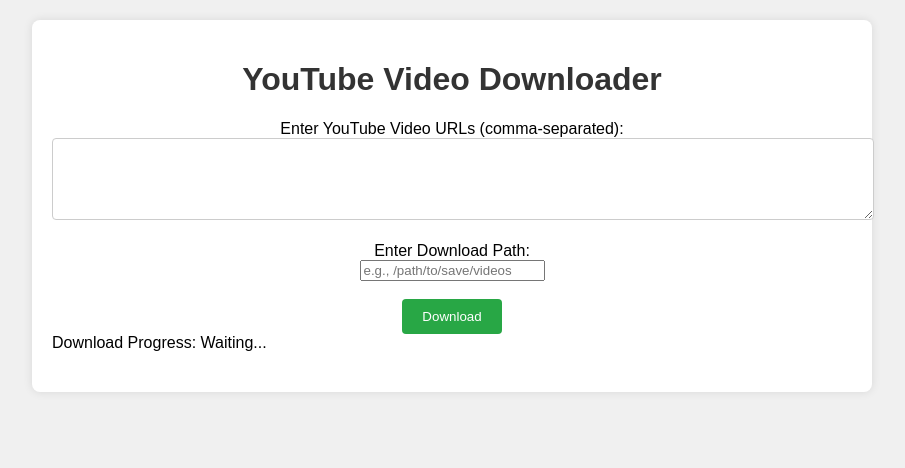
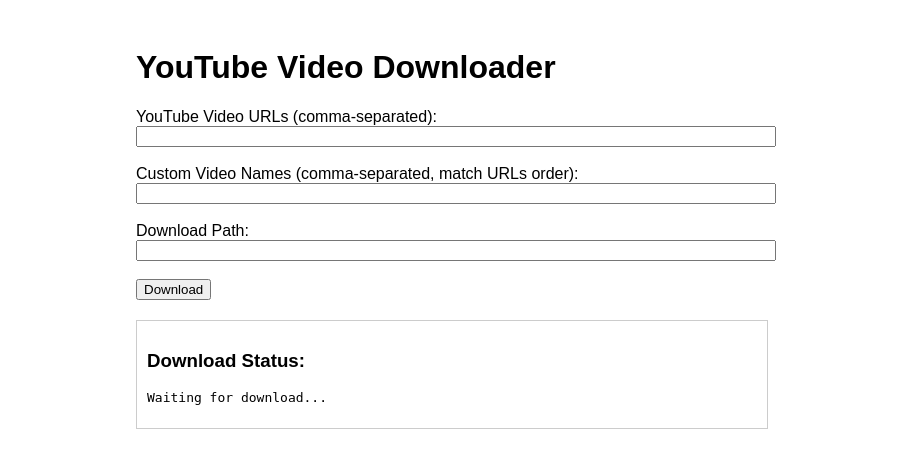
Before and after one commit to sroy1707/yt-download, a Flask app: page / in a window 1280 px wide. Shown: the top 468 px of the page, without its empty margins (188-1093 px from the left). Run offline with Flask 3, Linux system fonts and the light colour scheme; data that the repository does not hold is empty.

Commit message:
yt download update

```diff
--- a/app.py
+++ b/app.py
@@ -5,19 +5,20 @@ import time
 
 app = Flask(__name__)
 
-# A global dictionary to store the download progress and titles
+# A global dictionary to store the download progress and custom titles
 download_progress = {}
 
 def progress_hook(d):
     """Hook function to update download progress."""
     if d['status'] == 'downloading':
         video_id = d['info_dict']['id']
-        video_title = d['info_dict']['title']
+        custom_title = download_progress.get(video_id, {}).get('custom_title', 'Unknown')
         progress = d['_percent_str']
-        # Update the global dictionary with the progress and title
-        download_progress[video_id] = {'title': video_title, 'progress': progress}
+        # Update the global dictionary with the progress
+        download_progress[video_id]['progress'] = progress
+        download_progress[video_id]['title'] = custom_title
 
-def download_video(video_url, download_path):
+def download_video(video_url, custom_name, download_path):
     try:
         # Ensure the download path exists
         if not os.path.exists(download_path):
@@ -25,11 +26,15 @@ def download_video(video_url, download_path):
 
         ydl_opts = {
             'format': 'bestvideo[height<=720]+bestaudio/best',
-            'outtmpl': os.path.join(download_path, '%(title)s.%(ext)s'),  # Save to specified path
+            'outtmpl': os.path.join(download_path, f'{custom_name}.%(ext)s'),  # Save with custom name
             'merge_output_format': 'mp4',
             'progress_hooks': [progress_hook],
         }
         with yt_dlp.YoutubeDL(ydl_opts) as ydl:
+            result = ydl.extract_info(video_url, download=False)
+            video_id = result['id']
+            # Store the custom title in the global dictionary
+            download_progress[video_id] = {'custom_title': custom_name, 'progress': '0%'}
             ydl.download([video_url])
         return "Download successful!"
     except Exception as e:
@@ -38,18 +43,19 @@ def download_video(video_url, download_path):
 @app.route('/', methods=['GET', 'POST'])
 def index():
     if request.method == 'POST':
-        video_urls = request.form['video_urls']
+        video_urls = [url.strip() for url in request.form['video_urls'].split(',') if url.strip()]
+        custom_names = [name.strip() for name in request.form['custom_names'].split(',') if name.strip()]
         download_path = request.form['download_path'].strip()
         messages = []
 
         if not download_path:
             messages.append("Please provide a valid download path.")
+        elif len(video_urls) != len(custom_names):
+            messages.append("The number of URLs and custom names must be the same.")
         else:
-            for url in video_urls.split(','):
-                url = url.strip()
-                if url:
-                    result = download_video(url, download_path)
-                    messages.append(f"{url}: {result}")
+            for url, custom_name in zip(video_urls, custom_names):
+                result = download_video(url, custom_name, download_path)
+                messages.append(f"{custom_name}: {result}")
 
         return render_template('index.html', messages=messages)
     return render_template('index.html')
@@ -62,7 +68,7 @@ def progress():
             if download_progress:
                 # Stream the progress as JSON string
                 for video_id, data in download_progress.items():
-                    title = data['title']
+                    title = data['custom_title']
                     progress = data['progress']
                     yield f"data: {title}: {progress}\n\n"
                 time.sleep(1)
--- a/templates/index.html
+++ b/templates/index.html
@@ -1,66 +1,54 @@
-<!-- <!DOCTYPE html>
-<html lang="en">
-<head>
-    <meta charset="UTF-8">
-    <meta name="viewport" content="width=device-width, initial-scale=1.0">
-    <title>YouTube Video Downloader</title>
-    <link rel="stylesheet" href="/static/style.css">
-</head>
-<body>
-    <div class="container">
-        <h1>YouTube Video Downloader</h1>
-        <form method="POST">
-            <label for="video_urls">Enter YouTube Video URLs (comma-separated):</label><br>
-            <textarea name="video_urls" id="video_urls" rows="4" cols="50"></textarea><br><br>
-            <button type="submit">Download</button>
-        </form>
-        <div class="messages">
-            {% if messages %}
-                <h2>Download Results:</h2>
-                <ul>
-                    {% for message in messages %}
-                        <li>{{ message }}</li>
-                    {% endfor %}
-                </ul>
-            {% endif %}
-        </div>
-    </div>
-</body>
-</html> -->
-
-
 <!DOCTYPE html>
 <html lang="en">
 <head>
     <meta charset="UTF-8">
     <meta name="viewport" content="width=device-width, initial-scale=1.0">
     <title>YouTube Video Downloader</title>
-    <link rel="stylesheet" href="/static/style.css">
-    <script>
+    <style>
+        body {
+            font-family: Arial, sans-serif;
+        }
+        .container {
+            width: 50%;
+            margin: 0 auto;
+            padding: 20px;
+        }
+        .messages {
+            margin-top: 20px;
+            border: 1px solid #ccc;
+            padding: 10px;
+        }
+    </style>
+    <script type="text/javascript">
         function startProgress() {
-            const progressDisplay = document.getElementById('progress');
-            const eventSource = new EventSource('/progress');
-
-            eventSource.onmessage = function(event) {
-                progressDisplay.textContent = 'Download Progress: ' + event.data;
+            const eventSource = new EventSource("/progress");
+            eventSource.onmessage = function (event) {
+                const progressElement = document.getElementById("progress");
+                progressElement.innerText = event.data;
             };
         }
     </script>
 </head>
-<body>
+<body onload="startProgress()">
     <div class="container">
         <h1>YouTube Video Downloader</h1>
-        <form method="POST" onsubmit="startProgress()">
-            <label for="video_urls">Enter YouTube Video URLs (comma-separated):</label><br>
-            <textarea name="video_urls" id="video_urls" rows="4" cols="50"></textarea><br><br>
-            <label for="download_path">Enter Download Path:</label><br>
-            <input type="text" name="download_path" id="download_path" placeholder="e.g., /path/to/save/videos"><br><br>
+        <form method="POST">
+            <label for="video_urls">YouTube Video URLs (comma-separated):</label><br>
+            <input type="text" id="video_urls" name="video_urls" style="width: 100%;" required><br><br>
+
+            <label for="custom_names">Custom Video Names (comma-separated, match URLs order):</label><br>
+            <input type="text" id="custom_names" name="custom_names" style="width: 100%;" required><br><br>
+
+            <label for="download_path">Download Path:</label><br>
+            <input type="text" id="download_path" name="download_path" style="width: 100%;" required><br><br>
+
             <button type="submit">Download</button>
         </form>
-        <div id="progress" class="progress">Download Progress: Waiting...</div>
+
         <div class="messages">
+            <h3>Download Status:</h3>
+            <pre id="progress">Waiting for download...</pre>
             {% if messages %}
-                <h2>Download Results:</h2>
                 <ul>
                     {% for message in messages %}
                         <li>{{ message }}</li>
```
